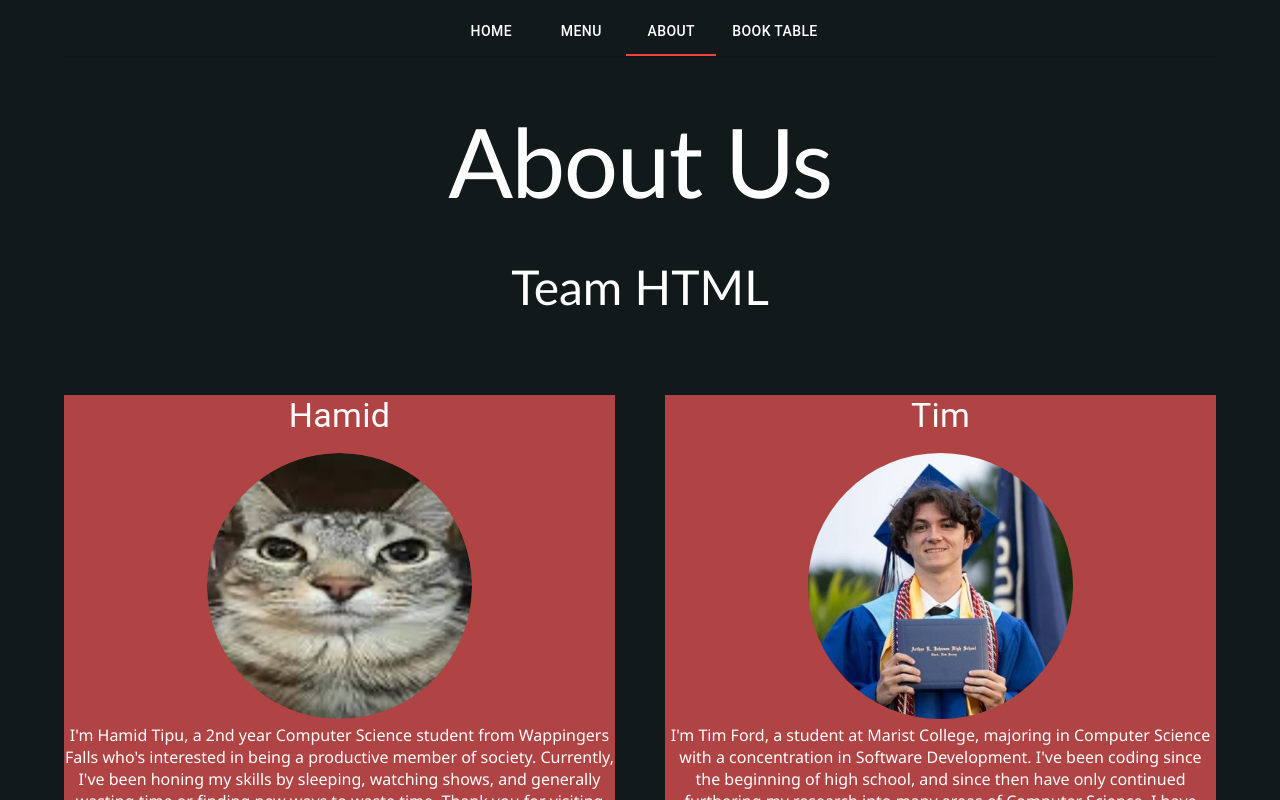
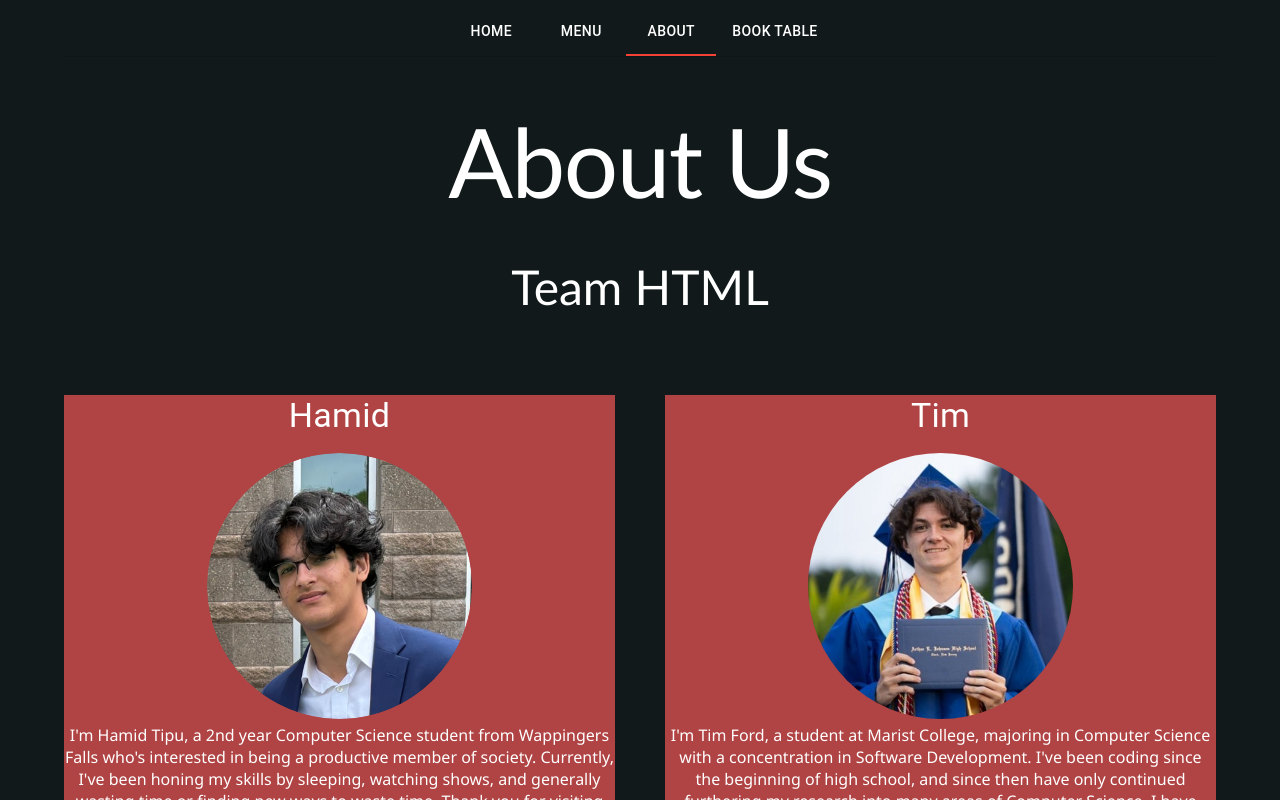
Before and after one commit to htipu/pcrestaurant, a React (Create React App) app: page /about in a window 1280 px wide. Shown: the top 800 px of the page. Built offline with nearby package versions, Linux system fonts and the light colour scheme.

Commit message:
added correct picture

```diff
--- a/src/AboutUs.js
+++ b/src/AboutUs.js
@@ -2,7 +2,7 @@ import React from 'react';
 import { Typography, Box} from '@mui/material';
 import './AboutUs.css';
 import TimImage from './images/Tim.jpg';
-import Pluh from "./images/pluh-modified.png";
+import HamidImage from "./images/Hamid-modified.png";
 import BasicTabs from './Tabs';
 import MattPic from './images/Matt.jpeg';
 import LancePic from './images/Lance.jpg'
@@ -31,7 +31,7 @@ function AboutUs() {
           <Typography variant="h4" paragraph>
             Hamid
           </Typography>
-          <ImageDisplay src={Pluh} alt='Tim'></ImageDisplay>
+          <ImageDisplay src={HamidImage} alt='Hamid'></ImageDisplay>
           <Typography variant="p" paragraph>
             I'm Hamid Tipu, a 2nd year Computer Science student from Wappingers Falls who's interested in being a productive member of society. Currently, I've been honing my skills by sleeping, watching shows, and generally wasting time or finding new ways to waste time. Thank you for visiting our website!
           </Typography>
```
Also changed, not shown: src/images/Hamid-modified.png (added).
